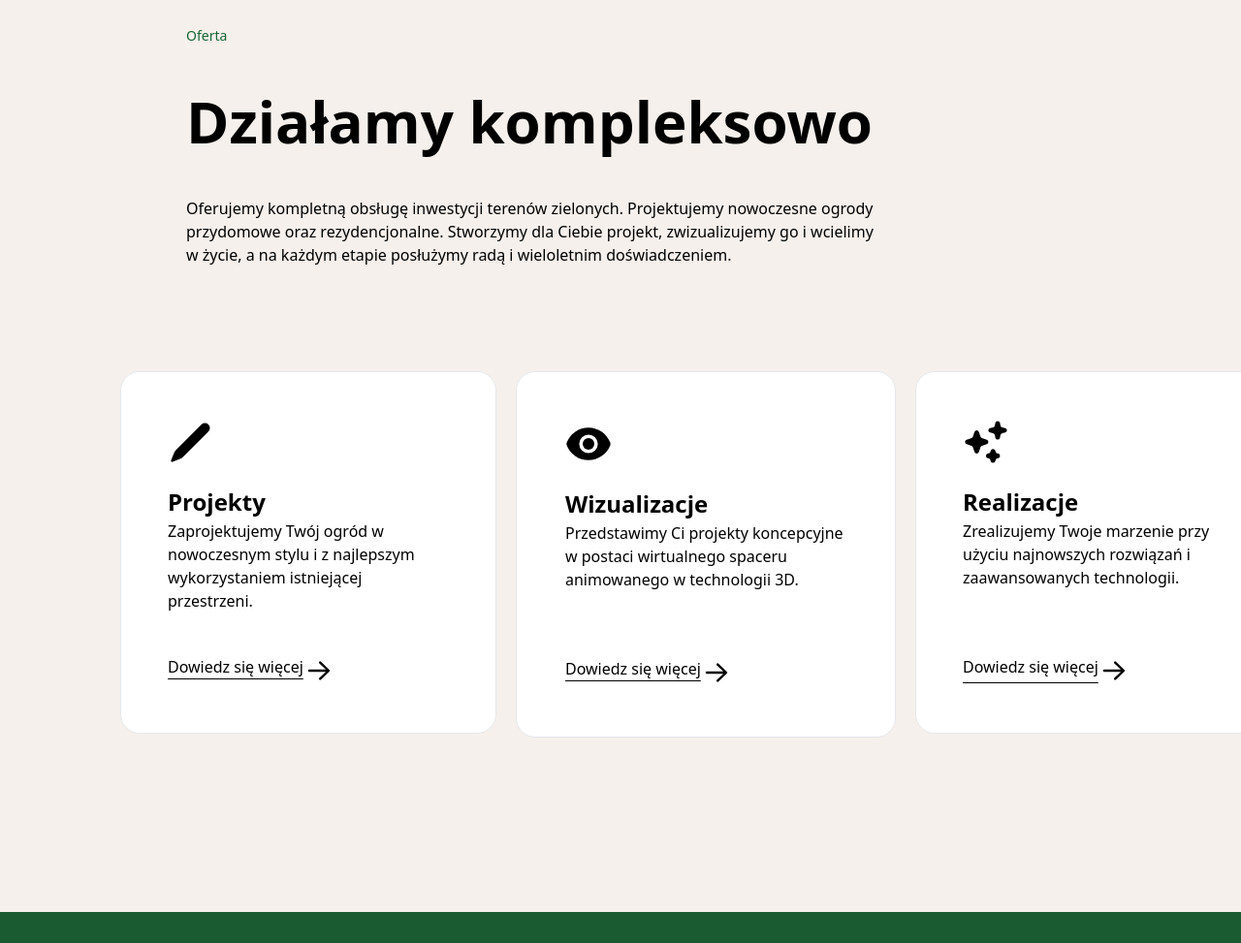
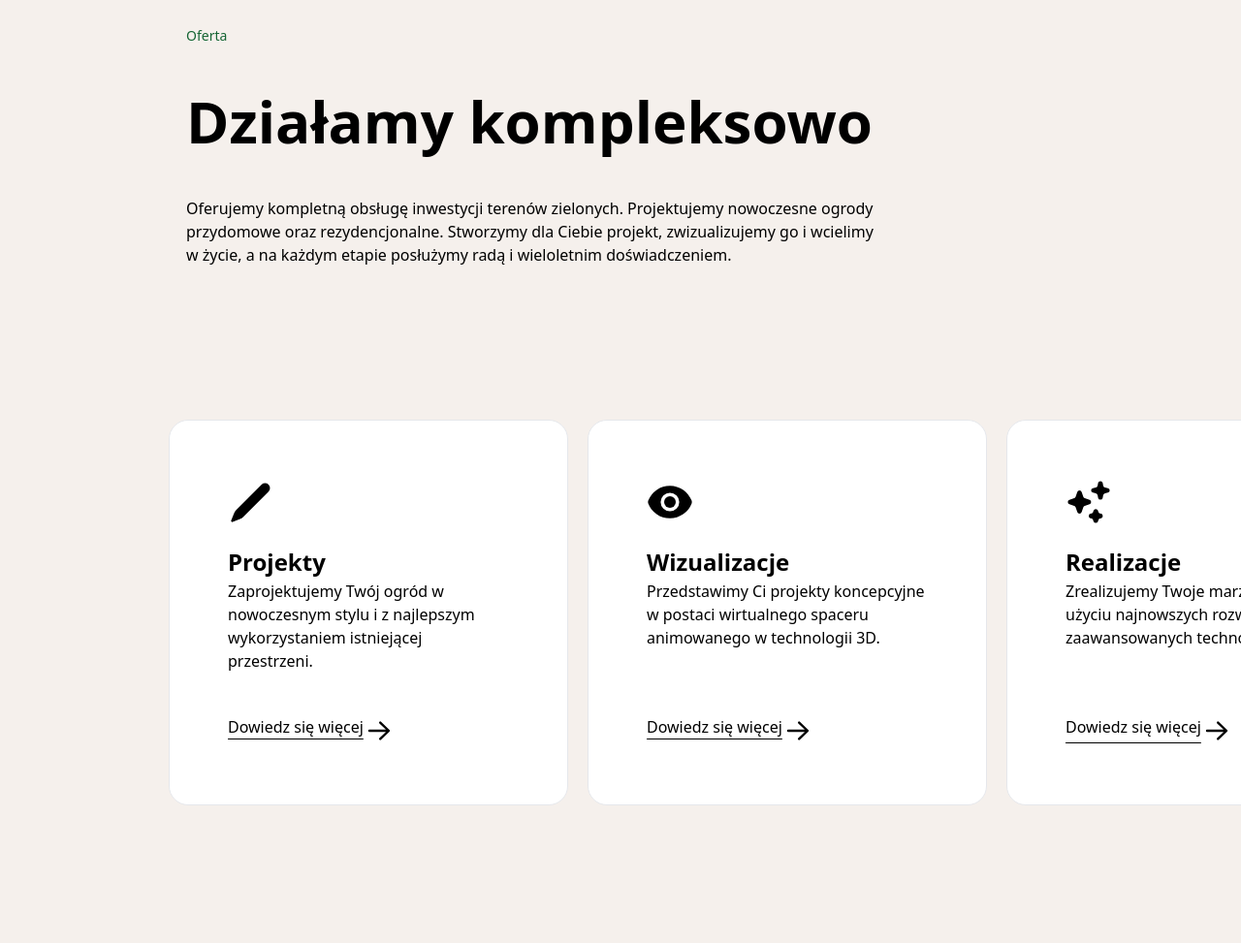
Before and after one commit to YanVashkevich/task, a website: page public/index.html in a window 1280 px wide. Shown: the part 633-1606 px from the top of the page at 97% size. Drawn offline with nearby package versions, Linux system fonts and the light colour scheme.

Commit message:
accidentally made site on 125% scale, made changes

```diff
--- a/public/index.html
+++ b/public/index.html
@@ -225,7 +225,7 @@
         <!-- Left side -->
         <div
           id="intro-left"
-          style="background-color: #dcc1ab"
+          style="background-color: #dcc1ab;"
           class="flex flex-1 flex-col justify-center items-start p-16 h-full"
         >
           <h1 class="text-6xl mb-8">
@@ -233,9 +233,9 @@
             aranżacja <br />
             Twojego ogrodu
           </h1>
-          <div class="my-6 mr-64">
-            Marka GiardDesign to wieloletnie doświadczenie i wysoka estetyka
-            realizacji. Oferujemy kompleksowy zakres usług indywidualnym
+          <div class="my-6">
+            Marka GiardDesign to wieloletnie doświadczenie i wysoka <br/> estetyka
+            realizacji. Oferujemy kompleksowy zakres usług <br/>  indywidualnym
             podejściem do każdego projektu.
           </div>
 
@@ -341,9 +341,9 @@
             <div>
 
               <div>
-                <ul style="padding: 50px;" class="flex flex-row justify-between items-start">
+                <ul style="padding: 100px;" class="flex flex-row justify-between items-start">
 
-                  <li id="block-banner-left" style="margin: 10px; border-radius: 20px;" class="p-12 border bg-white hover:bg-green-800 hover:text-white">
+                  <li id="block-banner-left" style="margin: 10px; border-radius: 20px; padding: 60px;" class="p-12 border bg-white hover:bg-green-800 hover:text-white">
                     <svg class="w-12" fill="currentColor" viewBox="0 0 20 20" xmlns="http://www.w3.org/2000/svg" aria-hidden="true">
                       <path d="M2.695 14.763l-1.262 3.154a.5.5 0 00.65.65l3.155-1.262a4 4 0 001.343-.885L17.5 5.5a2.121 2.121 0 00-3-3L3.58 13.42a4 4 0 00-.885 1.343z"></path>
                     </svg>
@@ -363,7 +363,7 @@
                     </a>
                   </li>
 
-                  <li id="block-banner-up" style="margin: 10px; border-radius: 20px; padding: 50px;" class="p-12 border bg-white py-6 hover:bg-green-800 hover:text-white"">
+                  <li id="block-banner-up" style="margin: 10px; border-radius: 20px; padding: 60px;" class="p-12 border bg-white py-6 hover:bg-green-800 hover:text-white"">
                     <svg class="w-12" fill="currentColor" viewBox="0 0 20 20" xmlns="http://www.w3.org/2000/svg" aria-hidden="true">
                       <path d="M10 12.5a2.5 2.5 0 100-5 2.5 2.5 0 000 5z"></path>
                       <path clip-rule="evenodd" fill-rule="evenodd" d="M.664 10.59a1.651 1.651 0 010-1.186A10.004 10.004 0 0110 3c4.257 0 7.893 2.66 9.336 6.41.147.381.146.804 0 1.186A10.004 10.004 0 0110 17c-4.257 0-7.893-2.66-9.336-6.41zM14 10a4 4 0 11-8 0 4 4 0 018 0z"></path>
@@ -384,7 +384,7 @@
                     </a>
                   </li>
 
-                  <li id="block-banner-right" style="margin: 10px; border-radius: 20px;" class="p-12 border bg-white hover:bg-green-800 hover:text-white">
+                  <li id="block-banner-right" style="margin: 10px; border-radius: 20px; padding: 60px;"  class="p-12 border bg-white hover:bg-green-800 hover:text-white">
                     <svg class="w-12" fill="currentColor" viewBox="0 0 20 20" xmlns="http://www.w3.org/2000/svg" aria-hidden="true">
                       <path d="M15.98 1.804a1 1 0 00-1.96 0l-.24 1.192a1 1 0 01-.784.785l-1.192.238a1 1 0 000 1.962l1.192.238a1 1 0 01.785.785l.238 1.192a1 1 0 001.962 0l.238-1.192a1 1 0 01.785-.785l1.192-.238a1 1 0 000-1.962l-1.192-.238a1 1 0 01-.785-.785l-.238-1.192zM6.949 5.684a1 1 0 00-1.898 0l-.683 2.051a1 1 0 01-.633.633l-2.051.683a1 1 0 000 1.898l2.051.684a1 1 0 01.633.632l.683 2.051a1 1 0 001.898 0l.683-2.051a1 1 0 01.633-.633l2.051-.683a1 1 0 000-1.898l-2.051-.683a1 1 0 01-.633-.633L6.95 5.684zM13.949 13.684a1 1 0 00-1.898 0l-.184.551a1 1 0 01-.632.633l-.551.183a1 1 0 000 1.898l.551.183a1 1 0 01.633.633l.183.551a1 1 0 001.898 0l.184-.551a1 1 0 01.632-.633l.551-.183a1 1 0 000-1.898l-.551-.184a1 1 0 01-.633-.632l-.183-.551z"></path>
                     </svg>
@@ -418,7 +418,7 @@
 
             <!-- Left side -->
             <div id="block-banner-left">
-              <img class="w-full h-full"  src="https://shesavesshetravels.com/wp-content/uploads/2023/06/7-days-in-costa-rica-728x546.jpg.webp"/>
+              <img style="height: auto;" class="w-full h-full"  src="https://shesavesshetravels.com/wp-content/uploads/2023/06/7-days-in-costa-rica-728x546.jpg.webp"/>
             </div>
 
             <!-- Right side-->
@@ -444,7 +444,7 @@
 
         <!-- Realizacja -->
         <div id="realisation"></div>
-        <div style="background-color: #DCC1AB; ">
+        <div style="background-color: #DCC1AB; " class="flex justify-center">
 
           <div class="pl-16 py-6">
             <div id="block-banner-right" style="padding-top: 80px;" class="pl-16 text-sm text-green-800">
```
